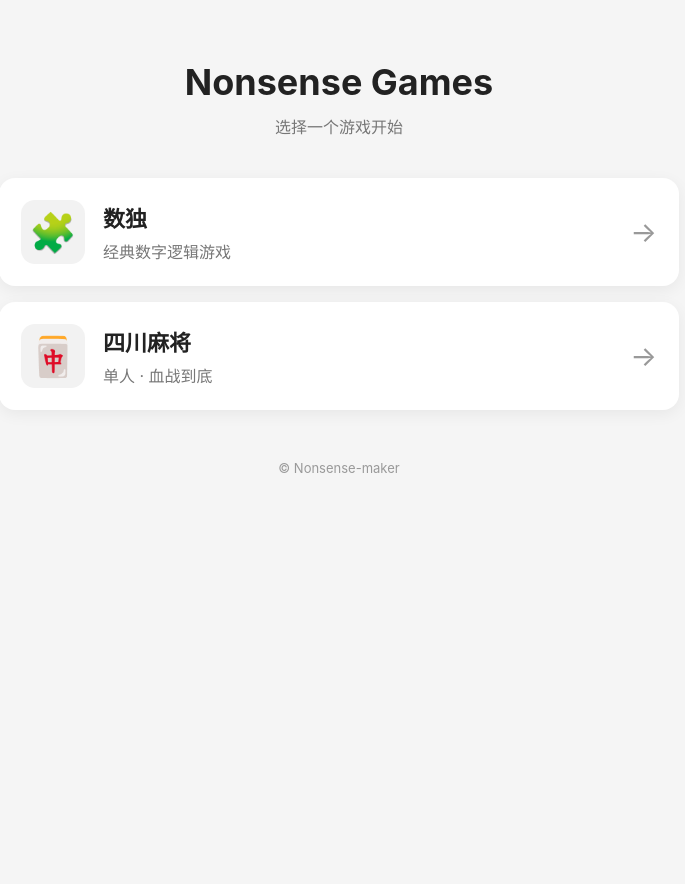
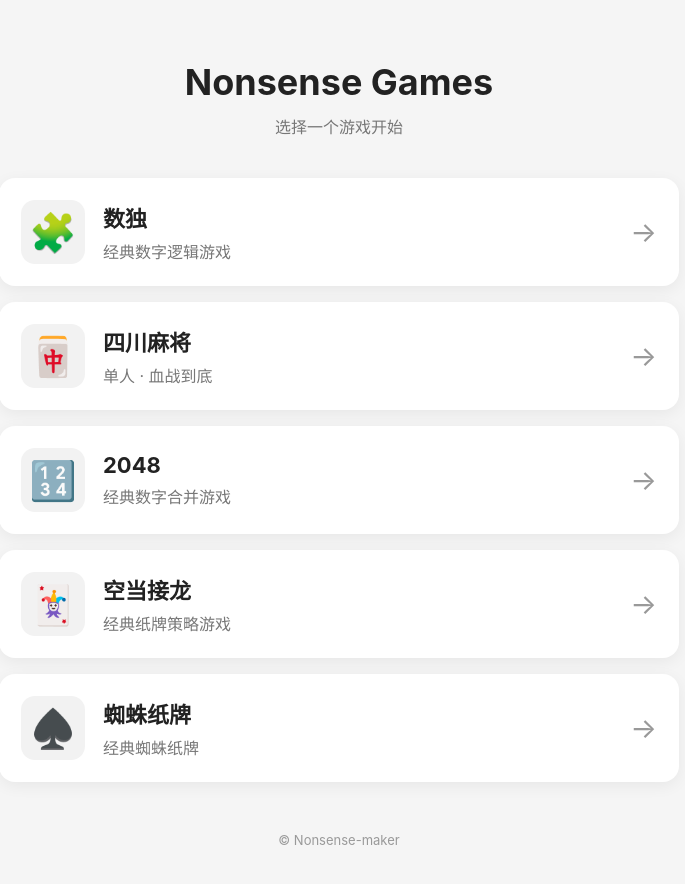
Before and after one commit to Nonsense-maker/game, a plain HTML site: page index.html in a window 1280 px wide. Shown: the whole page, without its empty margins (301-986 px from the left). Before the commit the page ends 800 px from the top, so only its background shows below. Drawn offline with Linux system fonts and the light colour scheme.

Commit message:
Add files via upload

```diff
--- a/index.html
+++ b/index.html
@@ -45,6 +45,42 @@
                 <div class="game-arrow">→</div>
             </a>
 
+            <!-- 2048 -->
+            <a class="game-card" href="2048/">
+                <div class="game-icon">🔢</div>
+
+                <div class="game-info">
+                    <h2>2048</h2>
+                    <p>经典数字合并游戏</p>
+                </div>
+
+                <div class="game-arrow">→</div>
+            </a>
+
+            <!-- 空当接龙 -->
+            <a class="game-card" href="freecell/">
+                <div class="game-icon">🃏</div>
+
+                <div class="game-info">
+                    <h2>空当接龙</h2>
+                    <p>经典纸牌策略游戏</p>
+                </div>
+
+                <div class="game-arrow">→</div>
+            </a>
+
+            <!-- 蜘蛛纸牌 -->
+            <a class="game-card" href="spider/">
+                <div class="game-icon">♠️</div>
+
+                <div class="game-info">
+                    <h2>蜘蛛纸牌</h2>
+                    <p>经典蜘蛛纸牌</p>
+                </div>
+
+                <div class="game-arrow">→</div>
+            </a>
+
         </section>
 
         <footer class="hall-footer">
```
